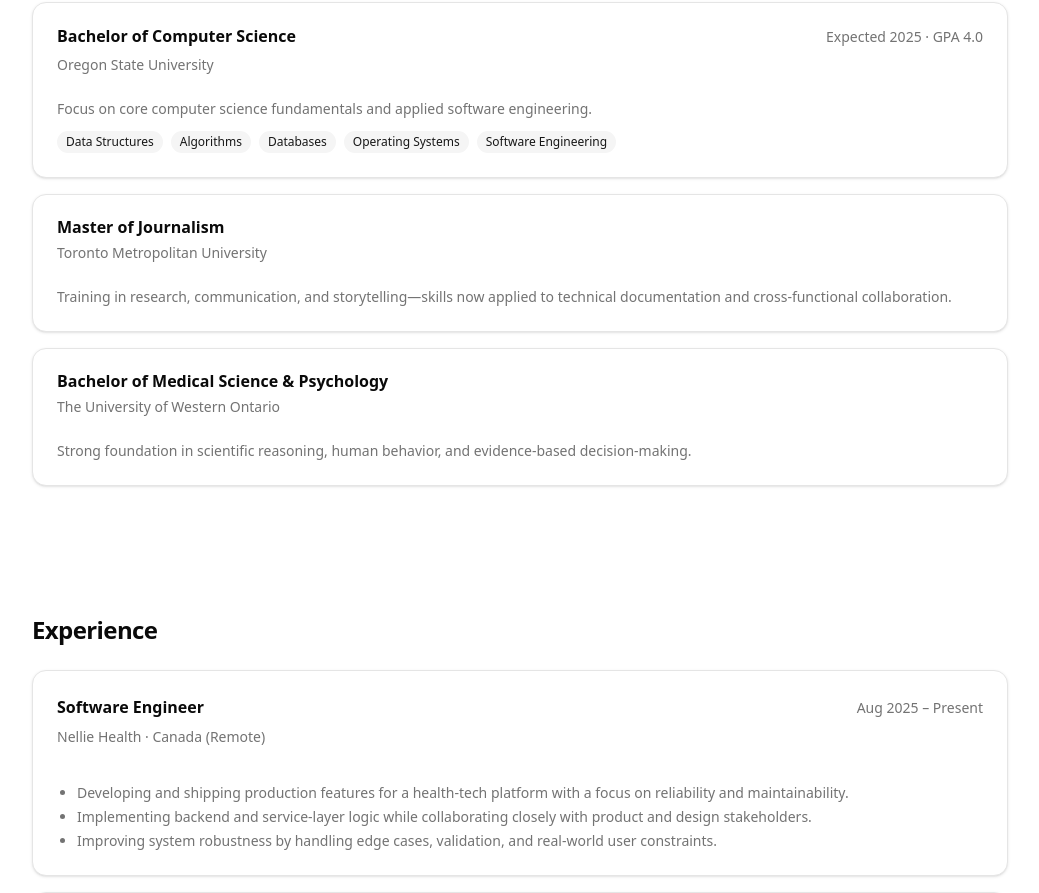
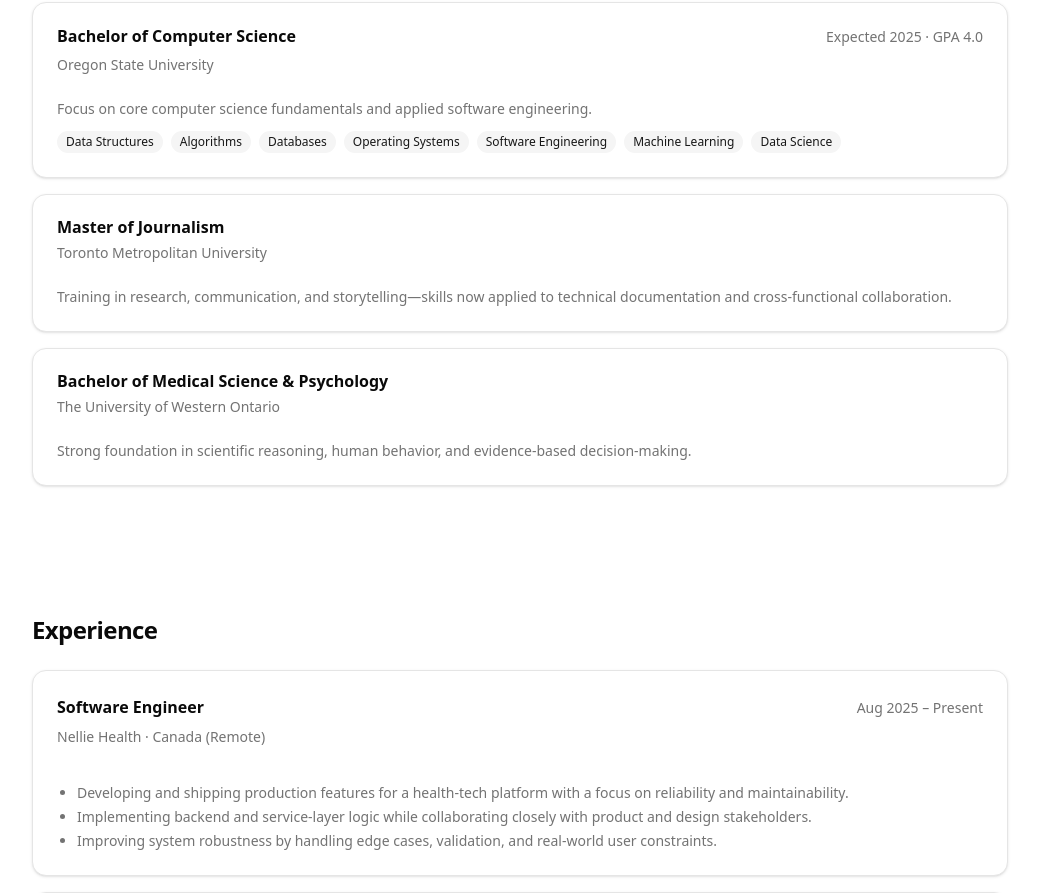
Before and after one commit to helloiamcait/portfolio, a Next.js app: page / in a window 1280 px wide. Shown: the part 2420-3313 px from the top of the page, without its empty margins (120-1159 px from the left). Built offline with nearby package versions, Linux system fonts and the light colour scheme.

Commit message:
add OSU course badges

```diff
--- a/src/components/sections/education.tsx
+++ b/src/components/sections/education.tsx
@@ -32,6 +32,8 @@
               <Badge variant="secondary">Databases</Badge>
               <Badge variant="secondary">Operating Systems</Badge>
               <Badge variant="secondary">Software Engineering</Badge>
+              <Badge variant="secondary">Machine Learning</Badge>
+              <Badge variant="secondary">Data Science</Badge>
             </div>
           </CardContent>
         </Card>
```
